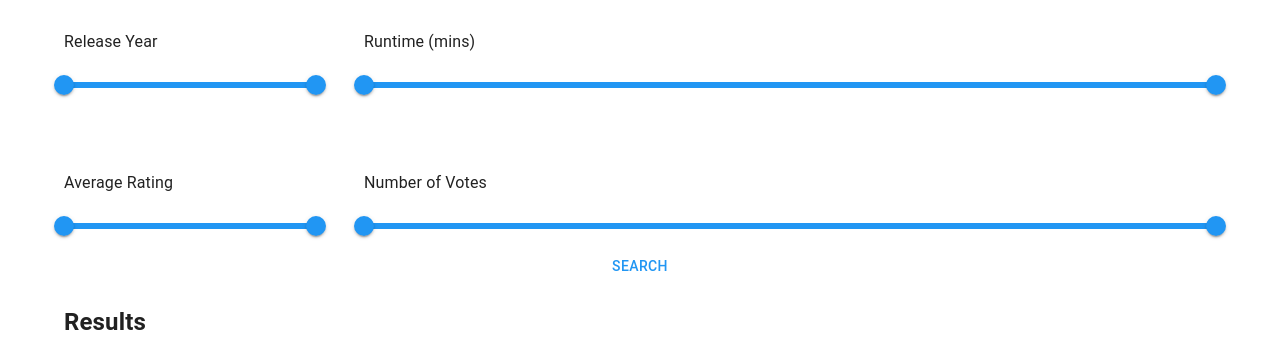
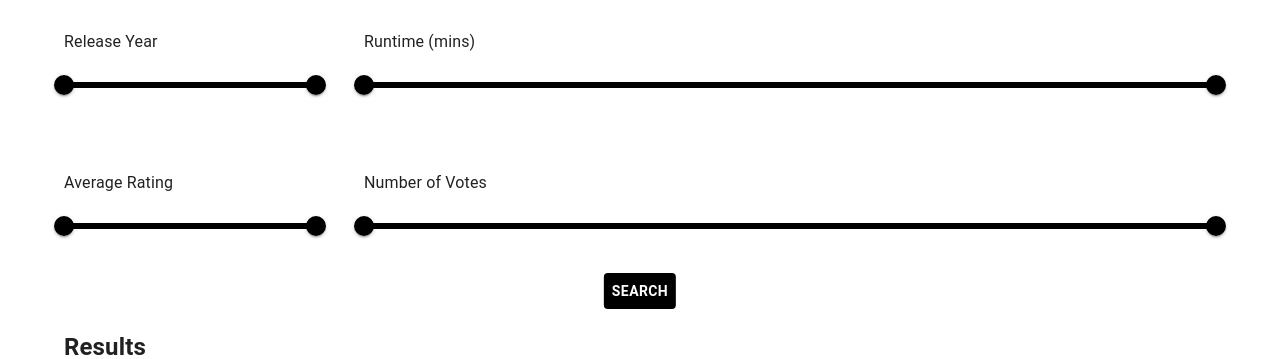
Before and after one commit to zairuiy-coding/IMDB-full-stack-clone, a React (Create React App) app in the folder client/: page /search_productions/Movies in a window 1280 px wide. Shown: the part 232-591 px from the top of the page. Built offline with nearby package versions, Linux system fonts and the light colour scheme; no server answers.

Commit message:
two search pages updated

```diff
--- a/client/src/pages/PersonSearchPage.js
+++ b/client/src/pages/PersonSearchPage.js
@@ -71,7 +71,7 @@ export default function PersonSearchPage() {
         </Grid>
         <Grid item xs={6}>
           <p>Birth Year</p>
-          <Slider
+          <Slider style={{ color: 'black' }}
             value={birthYear}
             min={0}
             max={2023}
@@ -82,7 +82,7 @@ export default function PersonSearchPage() {
         </Grid>
         <Grid item xs={6}>
           <p>Death Year</p>
-          <Slider
+          <Slider style={{ color: 'black' }}
             value={deathYear}
             min={0}
             max={2023}
@@ -92,7 +92,10 @@ export default function PersonSearchPage() {
           />
         </Grid>
       </Grid>
-      <Button onClick={() => search()} style={{ left: '50%', transform: 'translateX(-50%)' }}>
+      <Button onClick={() => search()}
+       style={{ backgroundColor: 'black',color: 'white', left: '50%',
+       transform: 'translateX(-50%)', fontWeight: 'bold', marginTop: '25px' }}>
+      {/* style={{ left: '50%', transform: 'translateX(-50%)' }}> */}
         Search
       </Button>
       <h2>Results</h2>
--- a/client/src/pages/ProductionSearchPage.js
+++ b/client/src/pages/ProductionSearchPage.js
@@ -106,7 +106,7 @@ export default function ProductionSearchPage({ type }) {
         </Grid>
         <Grid item xs={ryWidth}>
           <p>Release Year</p>
-          <Slider
+          <Slider style={{ color: 'black' }}
             value={startYear}
             min={releaseYear[0]}
             max={releaseYear[1]}
@@ -117,7 +117,7 @@ export default function ProductionSearchPage({ type }) {
         </Grid>
         <Grid item xs={12-ryWidth}>
           <p>Runtime (mins)</p>
-          <Slider
+          <Slider style={{ color: 'black' }}
             value={runtimeMinutes}
             min={runtime[0]}
             max={runtime[1]}
@@ -128,7 +128,7 @@ export default function ProductionSearchPage({ type }) {
         </Grid>
         <Grid item xs={arWidth}>
           <p>Average Rating</p>
-          <Slider
+          <Slider style={{ color: 'black' }}
             value={averageRating}
             min={0.0}
             max={10.0}
@@ -139,7 +139,7 @@ export default function ProductionSearchPage({ type }) {
         </Grid>
         <Grid item xs={12-arWidth}>
           <p>Number of Votes</p>
-          <Slider
+          <Slider style={{ color: 'black' }}
             value={numVotes}
             min={numOfVotes[0]}
             max={numOfVotes[1]}
@@ -149,7 +149,9 @@ export default function ProductionSearchPage({ type }) {
           />
         </Grid>
       </Grid>
-      <Button onClick={() => search()} style={{ left: '50%', transform: 'translateX(-50%)' }}>
+      <Button onClick={() => search()}
+      style={{ backgroundColor: 'black',color: 'white', left: '50%',
+      transform: 'translateX(-50%)', fontWeight: 'bold', marginTop: '25px' }}>
         Search
       </Button>
       <h2>Results</h2>
```
